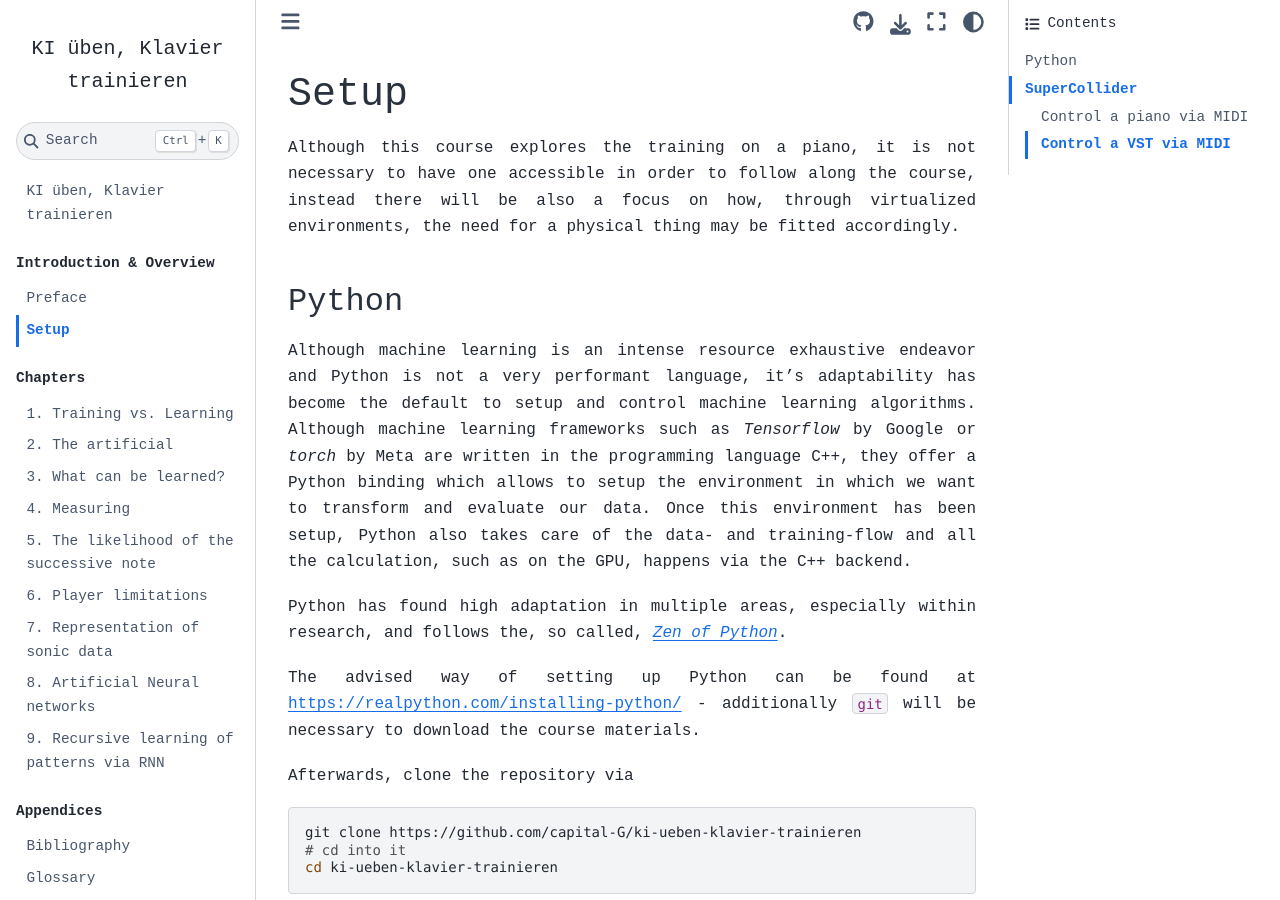
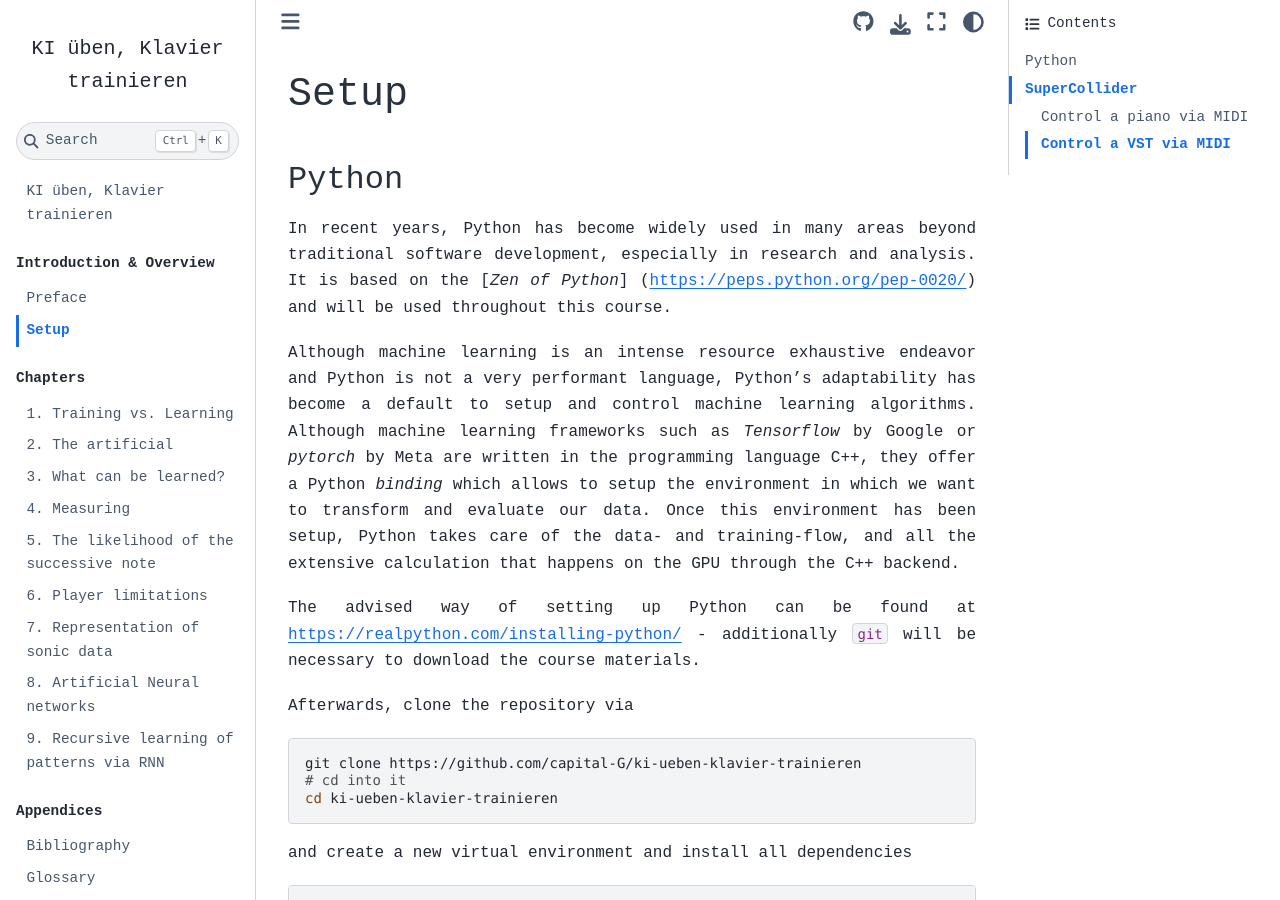
Before and after one commit to capital-G/ki-ueben-klavier-trainieren, a Jupyter Book: the page built from book/setup.md, in a window 1280 px wide and 900 px high. Built offline with Jupyter Book 1.0.4 settings and Sphinx 7.4.7 and the Sphinx Book theme 1.1.4, drawn with Linux system fonts in a browser that asks for light colours.

Commit message:
improve structure

```diff
--- a/book/setup.md
+++ b/book/setup.md
@@ -1,14 +1,13 @@
 # Setup
-
-Although this course explores the training on a piano, it is not necessary to have one accessible in order to follow along the course, instead there will be also a focus on how, through virtualized environments, the need for a physical thing may be fitted accordingly.
 
 ## Python
 
-Although machine learning is an intense resource exhaustive endeavor and Python is not a very performant language, it's adaptability has become the default to setup and control machine learning algorithms.
-Although machine learning frameworks such as *Tensorflow* by Google or *torch* by Meta are written in the programming language C++, they offer a Python binding which allows to setup the environment in which we want to transform and evaluate our data.
-Once this environment has been setup, Python also takes care of the data- and training-flow and all the calculation, such as on the GPU, happens via the C++ backend.
+In recent years, Python has become widely used in many areas beyond traditional software development, especially in research and analysis.
+It is based on the [*Zen of Python*] (https://peps.python.org/pep-0020/) and will be used throughout this course.
 
-Python has found high adaptation in multiple areas, especially within research, and follows the, so called, [*Zen of Python*](https://peps.python.org/pep-0020/).
+Although machine learning is an intense resource exhaustive endeavor and Python is not a very performant language, Python's adaptability has become a default to setup and control machine learning algorithms.
+Although machine learning frameworks such as *Tensorflow* by Google or *pytorch* by Meta are written in the programming language C++, they offer a Python *binding* which allows to setup the environment in which we want to transform and evaluate our data.
+Once this environment has been setup, Python takes care of the data- and training-flow, and all the extensive calculation that happens on the GPU through the C++ backend.
 
 The advised way of setting up Python can be found at <https://realpython.com/installing-python/> - additionally `git` will be necessary to download the course materials.
 
```
Also changed, not shown: book/preface.md (+4 -4 lines).
